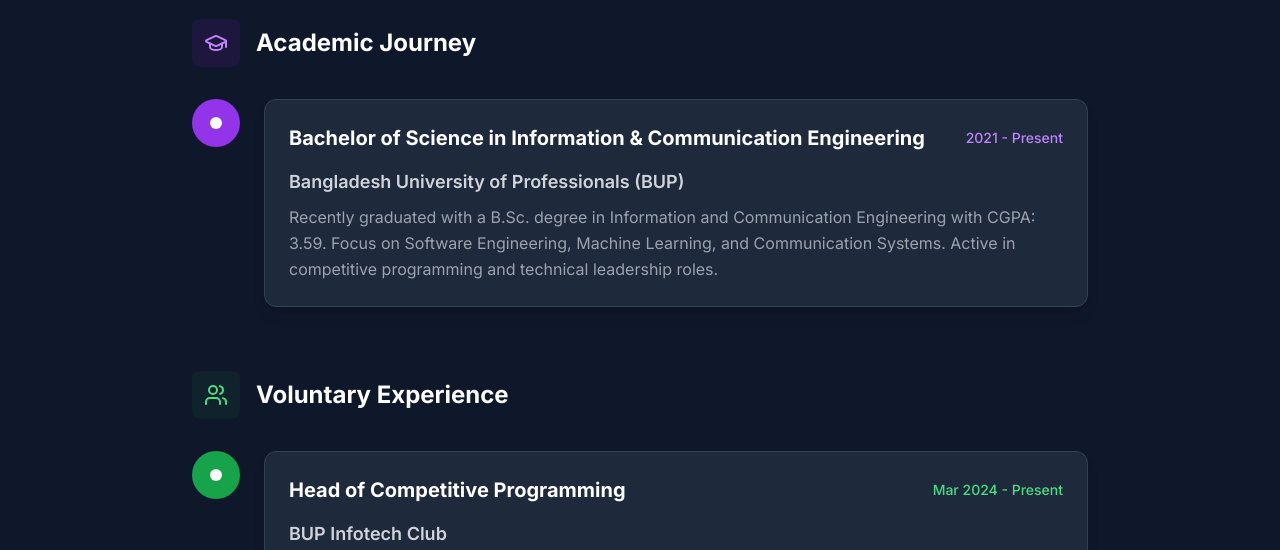
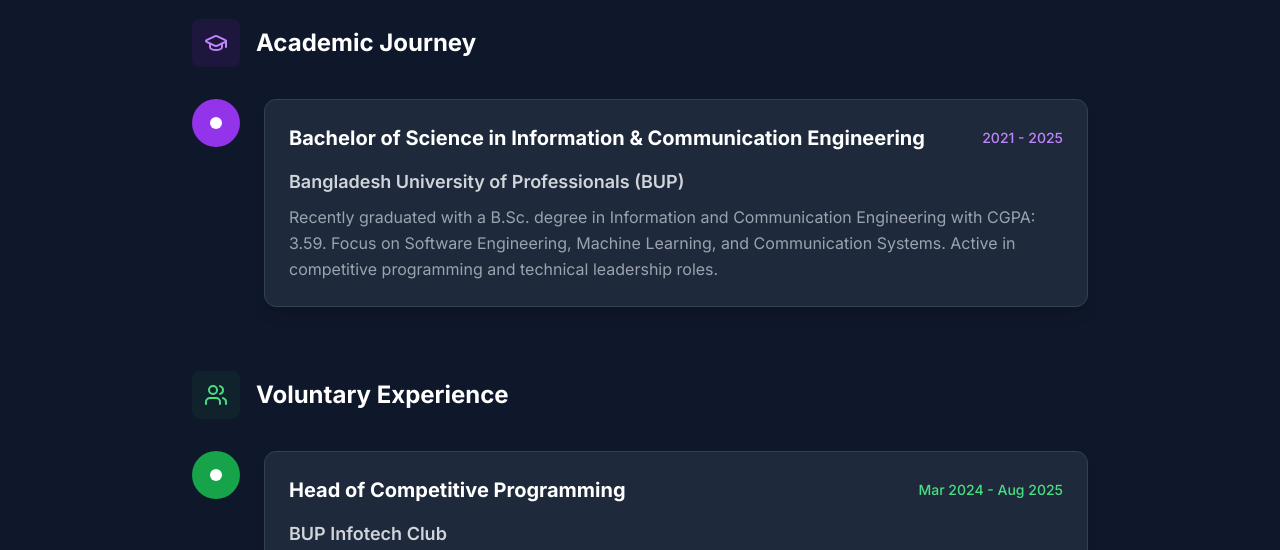
Before and after one commit to Utchash007/My-Portfolio, a React (Vite) app: page / in a window 1280 px wide. Shown: the part 5920-6470 px from the top of the page. Built offline with nearby package versions, Linux system fonts and the light colour scheme.

Commit message:
update skills.js

```diff
--- a/src/data/skills.js
+++ b/src/data/skills.js
@@ -62,7 +62,7 @@
   {
     company: "BUP Infotech Club",
     position: "Head of Competitive Programming",
-    duration: "Mar 2024 - Present",
+    duration: "Mar 2024 - Aug 2025",
     description: "Supervise training for juniors in algorithmic problem solving. Organize and host weekly programming contests. Led the club's competitive programming initiatives and mentored students in data structures and algorithms.",
     technologies: ["C++", "C", "Problem Solving", "Algorithms", "Data Structures", "Teaching"]
   }
@@ -72,7 +72,7 @@
   {
     degree: "Bachelor of Science in Information & Communication Engineering",
     institution: "Bangladesh University of Professionals (BUP)",
-    duration: "2021 - Present",
+    duration: "2021 - 2025",
     description: "Recently graduated with a B.Sc. degree in Information and Communication Engineering with CGPA: 3.59. Focus on Software Engineering, Machine Learning, and Communication Systems. Active in competitive programming and technical leadership roles."
   },
   {
```
